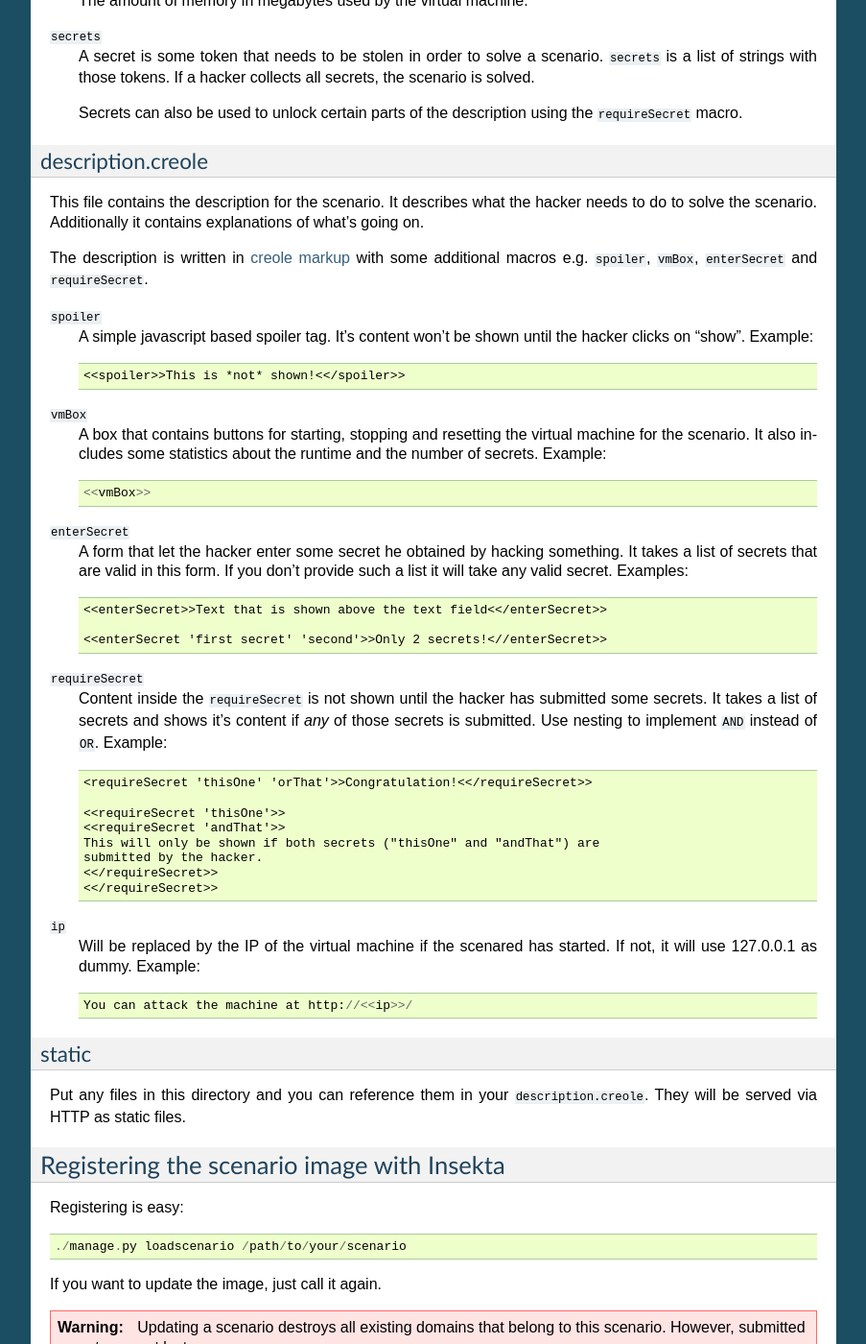
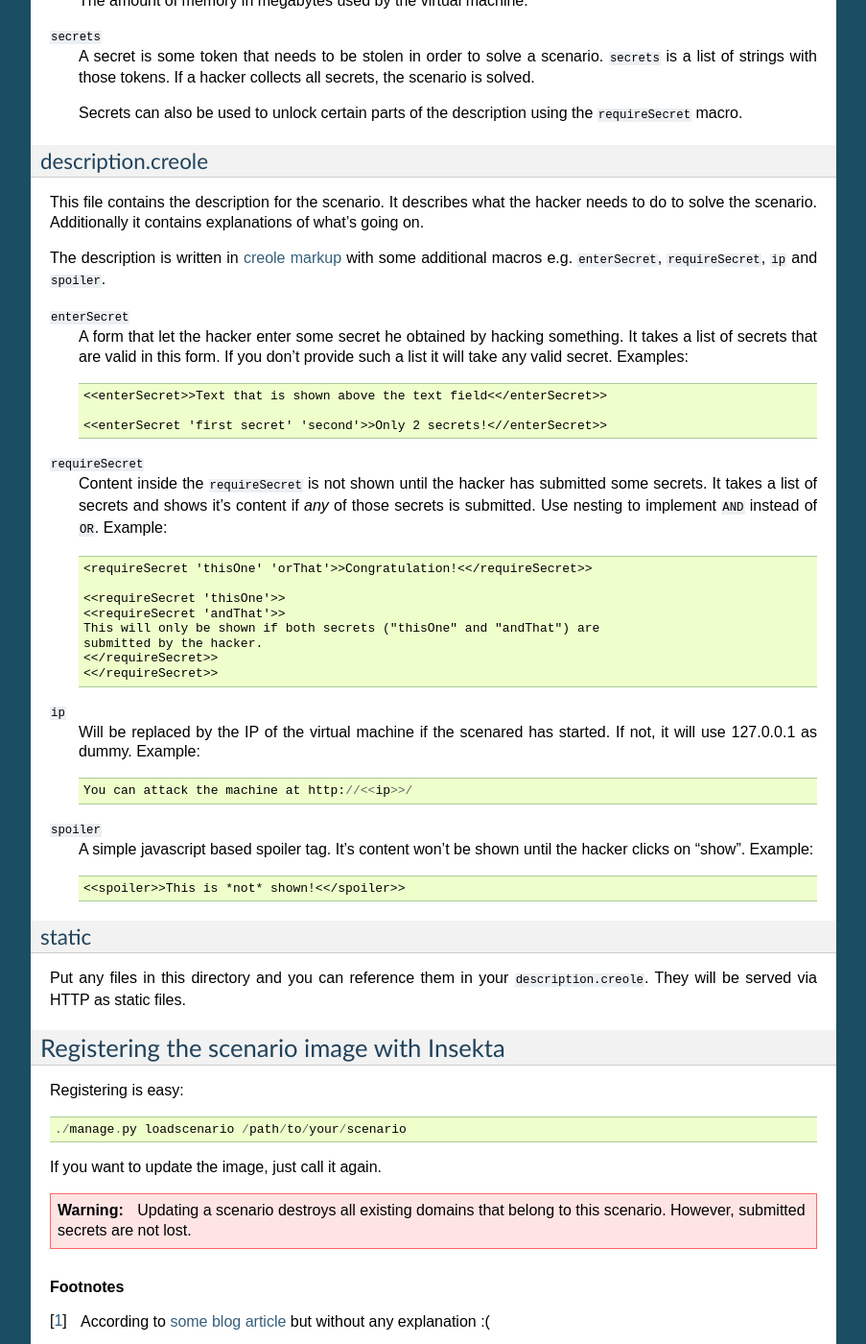
Before and after one commit to teythoon/Insekta, a Sphinx documentation site: the page built from docs/creating_scenarios.rst, in a window 1280 px wide and 1400 px high, scrolled down 3332 px. Shown: the whole window at 96% size, without its empty margins (198-1101 px from the left). Built offline with Sphinx 7.4.7, drawn with Linux system fonts in a browser that asks for light colours; pages that are not in the unit, such as notebooks, are missing from menus.

Commit message:
Removed vmbox in the documentation.

```diff
--- a/docs/creating_scenarios.rst
+++ b/docs/creating_scenarios.rst
@@ -207,21 +207,8 @@
 explanations of what's going on.
 
 The description is written in `creole markup <http://www.wikicreole.org/wiki/Home>`_
-with some additional macros e.g. ``spoiler``, ``vmBox``, ``enterSecret`` and
-``requireSecret``.
-
-``spoiler``
-   A simple javascript based spoiler tag. It's content won't be shown until
-   the hacker clicks on "show". Example::
-
-      <<spoiler>>This is *not* shown!<</spoiler>>
-
-``vmBox``
-   A box that contains buttons for starting, stopping and resetting the
-   virtual machine for the scenario. It also includes some statistics
-   about the runtime and the number of secrets. Example::
-
-      <<vmBox>>
+with some additional macros e.g. ``enterSecret``, ``requireSecret``, ``ip``
+and ``spoiler``.
 
 ``enterSecret``
    A form that let the hacker enter some secret he obtained by hacking
```
Also changed, not shown: other parts of docs/creating_scenarios.rst (+6 -0 lines).
